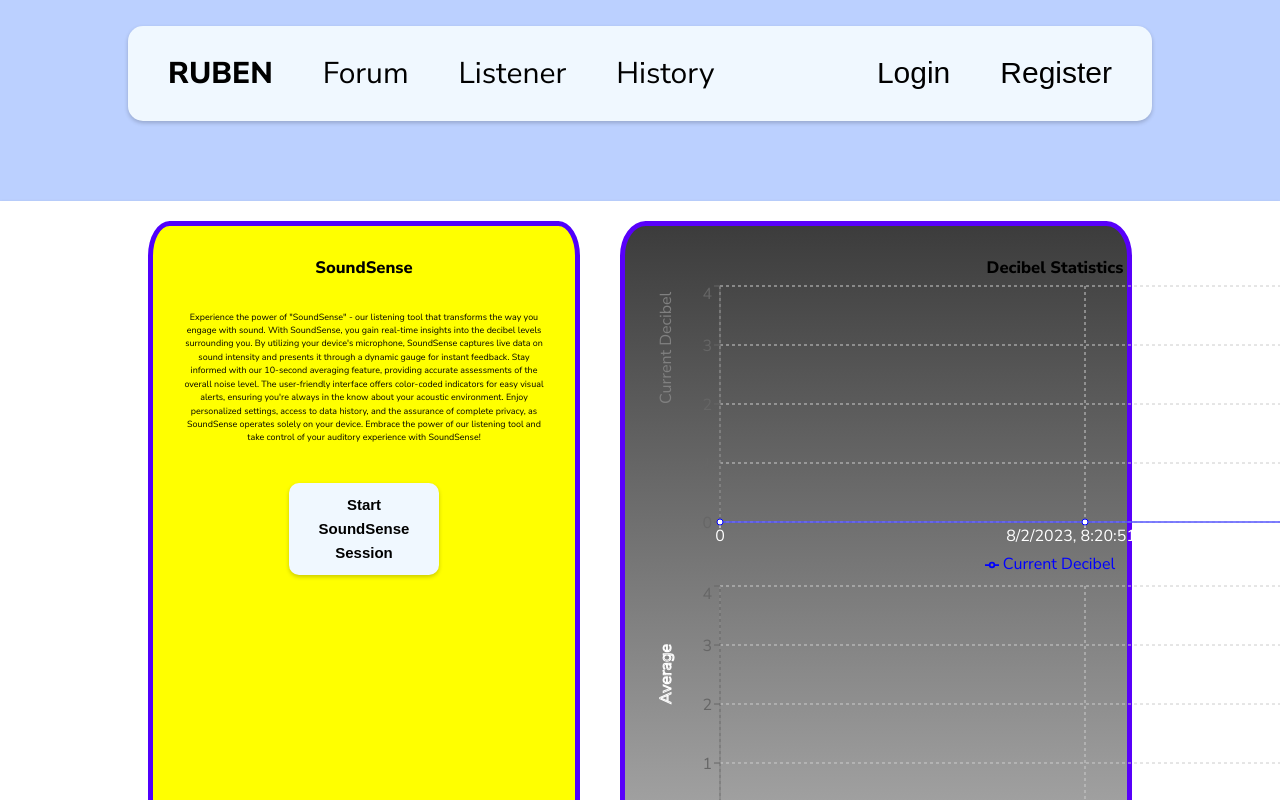
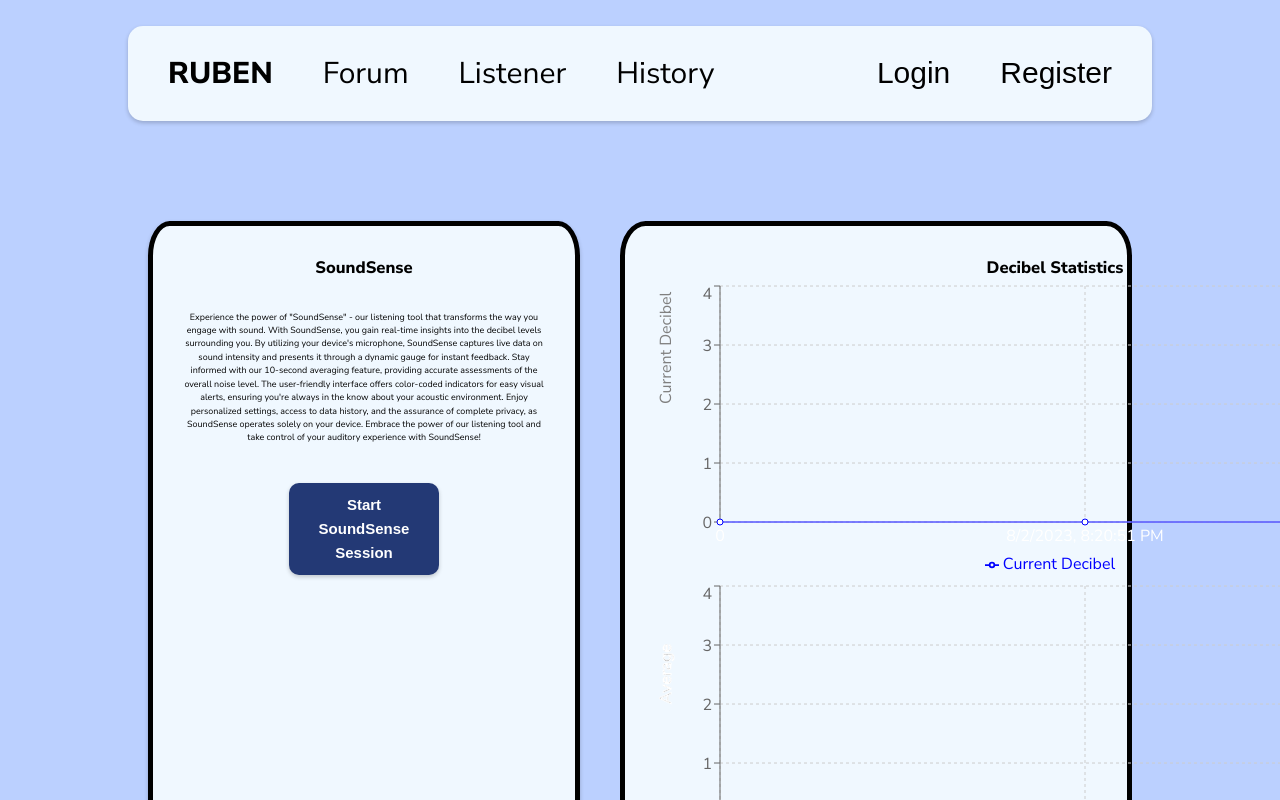
Before and after one commit to HearingHealthApp/Ruben, a React (Vite) app in the folder ear-health-project-ui/: page /listener in a window 1280 px wide. Shown: the top 800 px of the page. Built offline with nearby package versions, Linux system fonts and the light colour scheme; a web font is replaced by a local one.

Commit message:
No more yellow Listener

```diff
--- a/ear-health-project-ui/src/components/Listener/Listener.css
+++ b/ear-health-project-ui/src/components/Listener/Listener.css
@@ -1,6 +1,6 @@
 .whole-container > div {
-  box-shadow: 0 2px 4px 0 rgba(0, 0, 0, 0.2);
-  background-color: white;
+  /* box-shadow: 0 2px 4px 0 rgba(0, 0, 0, 0.2);
+  background-color: white; */
   display: flex;
   justify-content: center;
   margin: 80px 0px;
@@ -19,14 +19,16 @@
 }
 
 .soundsense-blurb-bigger-container {
-  background-color: yellow;
+  /* background-color: yellow; */
   margin: 20px;
   width: 50%;
   text-align: center;
   border-style: solid;
-  border-color: rgb(80, 0, 252);
+  /* border-color: rgb(80, 0, 252); */
   border-width: 5px;
   border-radius: 5%;
+    box-shadow: 0 2px 4px 0 rgba(0, 0, 0, 0.2);
+  background-color: aliceblue;
 }
 
 .soundsense-all-text > h1 {
@@ -41,11 +43,12 @@
 }
 
 .graphs-parent {
-  background-image: linear-gradient(#3c3c3c, #b3b3b3);
+  /* background-image: linear-gradient(#000000, #b3b3b3); */
+  background-color: aliceblue;
   margin: 20px;
   width: 50%;
   border-style: solid;
-  border-color: rgb(88, 0, 250);
+  /* border-color: rgb(88, 0, 250); */
   border-width: 5px;
   padding: 30px;
   display: flex;
@@ -67,7 +70,7 @@
   background: white;
   border-radius: 10px;
   box-sizing: border-box;
-  color: black;
+  color: white;
   font-size: 15px;
   font-weight: 700;
   line-height: 24px;
@@ -81,6 +84,6 @@
   word-break: break-word;
   border: 0;
   box-shadow: 0 2px 4px 0 rgba(0, 0, 0, 0.2);
-  background-color: aliceblue;
+  background-color:var(--primary-blue);
   margin-top: 2%;
 }
```
